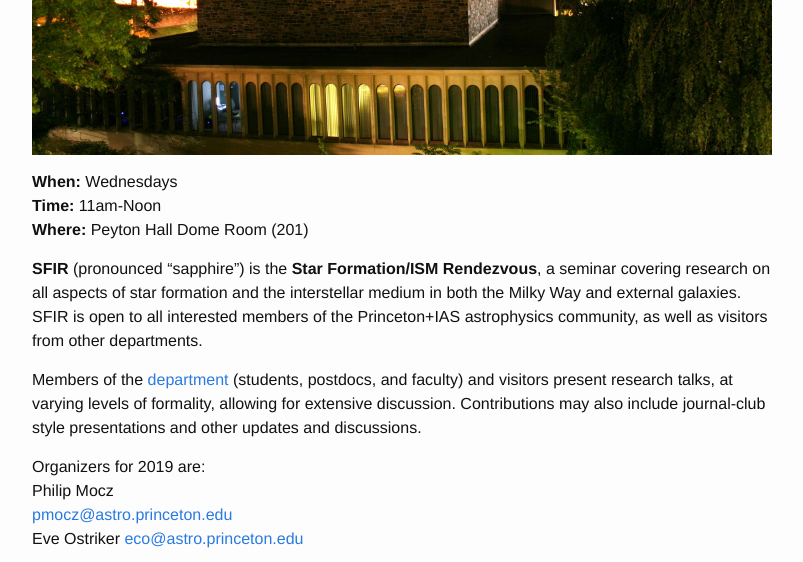
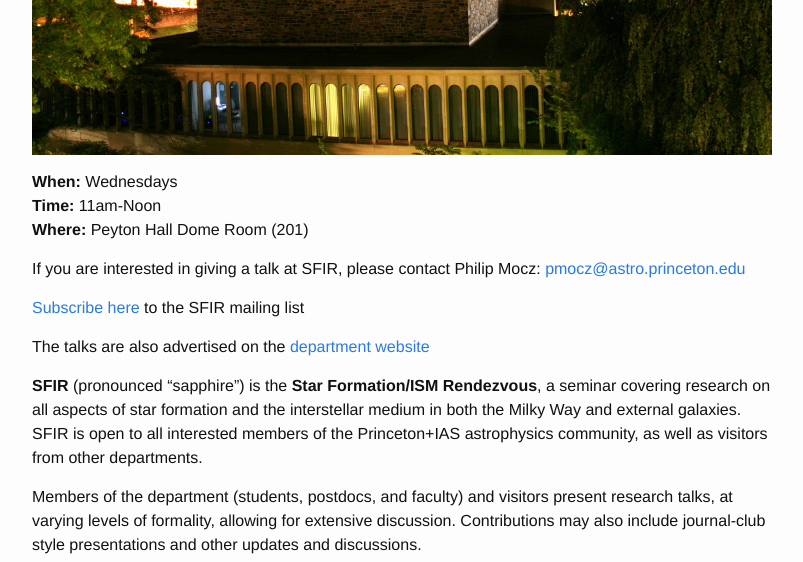
Before and after one commit to sfirprinceton/sfirprinceton.github.io, a Jekyll site: the page built from about.md, in a window 1280 px wide and 900 px high, scrolled down 405 px, cut to the strip 0-562 px from the top of the window. Shown: the whole strip, without its empty margins (238-1041 px from the left). Built offline with Jekyll 4.4.1, drawn with Linux system fonts in a browser that asks for light colours.

Commit message:
update about

```diff
--- a/about.md
+++ b/about.md
@@ -11,6 +11,12 @@ permalink: /about/
 **Time:**   11am-Noon \\
 **Where:** Peyton Hall Dome Room (201)
 
+If you are interested in giving a talk at SFIR, please contact Philip Mocz: <pmocz@astro.princeton.edu>
+
+[Subscribe here](https://mail.astro.princeton.edu/mailman/listinfo/sfir) to the SFIR mailing list
+
+The talks are also advertised on the [department website](https://web.astro.princeton.edu/events/seminars/sfir-star_formation-ism_rendezvous)
+
 
 **SFIR** (pronounced “sapphire”) is the **Star Formation/ISM
 Rendezvous**, a seminar covering research on all aspects of star
@@ -19,8 +25,7 @@ external galaxies.  SFIR is open to all interested members of the
 Princeton+IAS astrophysics community, as well as visitors from other
 departments.
 
-Members of the [department](https://web.astro.princeton.edu/events/seminars/sfir-star_formation-ism_rendezvous)
- (students, postdocs, and faculty) and
+Members of the department (students, postdocs, and faculty) and
 visitors present research talks, at varying levels of formality,
 allowing for extensive discussion.   Contributions may also include
 journal-club style presentations and other updates and discussions.
```
Also changed, not shown: 4 other files.
